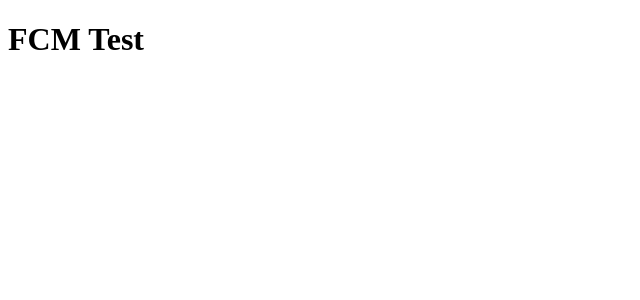
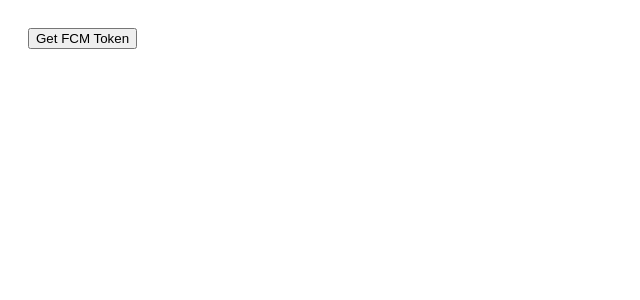
Before and after one commit to yousefha2002/fcm_test, a React (Create React App) app: page / in a window 1280 px wide. Shown: the top 300 px of the page, without its empty margins (0-640 px from the left). Built offline with nearby package versions, Linux system fonts and the light colour scheme.

Commit message:
feat(fcm): add UI button to fetch and copy FCM token to clipboard

```diff
--- a/src/App.js
+++ b/src/App.js
@@ -1,16 +1,36 @@
-import { useEffect } from "react";
+import React, { useState } from "react";
 import { printFcmToken } from "./fcm";
 
-export default function App() {
-  useEffect(() => {
-    printFcmToken();
-  }, []);
+export default function FcmButton() {
+  const [token, setToken] = useState("");
 
-  useEffect(() => {
-    if ("serviceWorker" in navigator) {
-      navigator.serviceWorker.register("/firebase-messaging-sw.js");
-    }
-  }, []);
+  const handleGetToken = async () => {
+    const t = await printFcmToken();
+    if (t) setToken(t);
+  };
 
-  return <h1>FCM Test</h1>;
+  const handleCopy = async () => {
+    if (!token) return;
+
+    await navigator.clipboard.writeText(token);
+    alert("✅ Token copied!");
+  };
+
+  return (
+    <div style={{ padding: 20 }}>
+      <button onClick={handleGetToken}>
+        Get FCM Token
+      </button>
+
+      {token && (
+        <div style={{ marginTop: 20 }}>
+          <p style={{ wordBreak: "break-all" }}>{token}</p>
+
+          <button onClick={handleCopy}>
+            Copy Token
+          </button>
+        </div>
+      )}
+    </div>
+  );
 }
--- a/src/fcm.js
+++ b/src/fcm.js
@@ -7,18 +7,20 @@ export const printFcmToken = async () => {
 
     if (permission !== "granted") {
       console.log("❌ Permission denied");
-        return;
+      return null;
     }
 
     const token = await getToken(messaging, {
-        vapidKey: "BKE3t8pmI3ehjmTfITQXI2MV7HMa3bmE5RZW6IXSjhnarRNtFlJGppbuLWbchtB3xtOpcpnY6n6gPFFM7foLA-A",
+      vapidKey:
+        "BKE3t8pmI3ehjmTfITQXI2MV7HMa3bmE5RZW6IXSjhnarRNtFlJGppbuLWbchtB3xtOpcpnY6n6gPFFM7foLA-A",
     });
 
     console.log("🔥 FCM TOKEN:");
     console.log(token);
 
-        alert("Token printed in console");
+    return token;
   } catch (err) {
     console.error(err);
+    return null;
   }
 };
```
Lines whose indentation alone changed are shown as unchanged.
